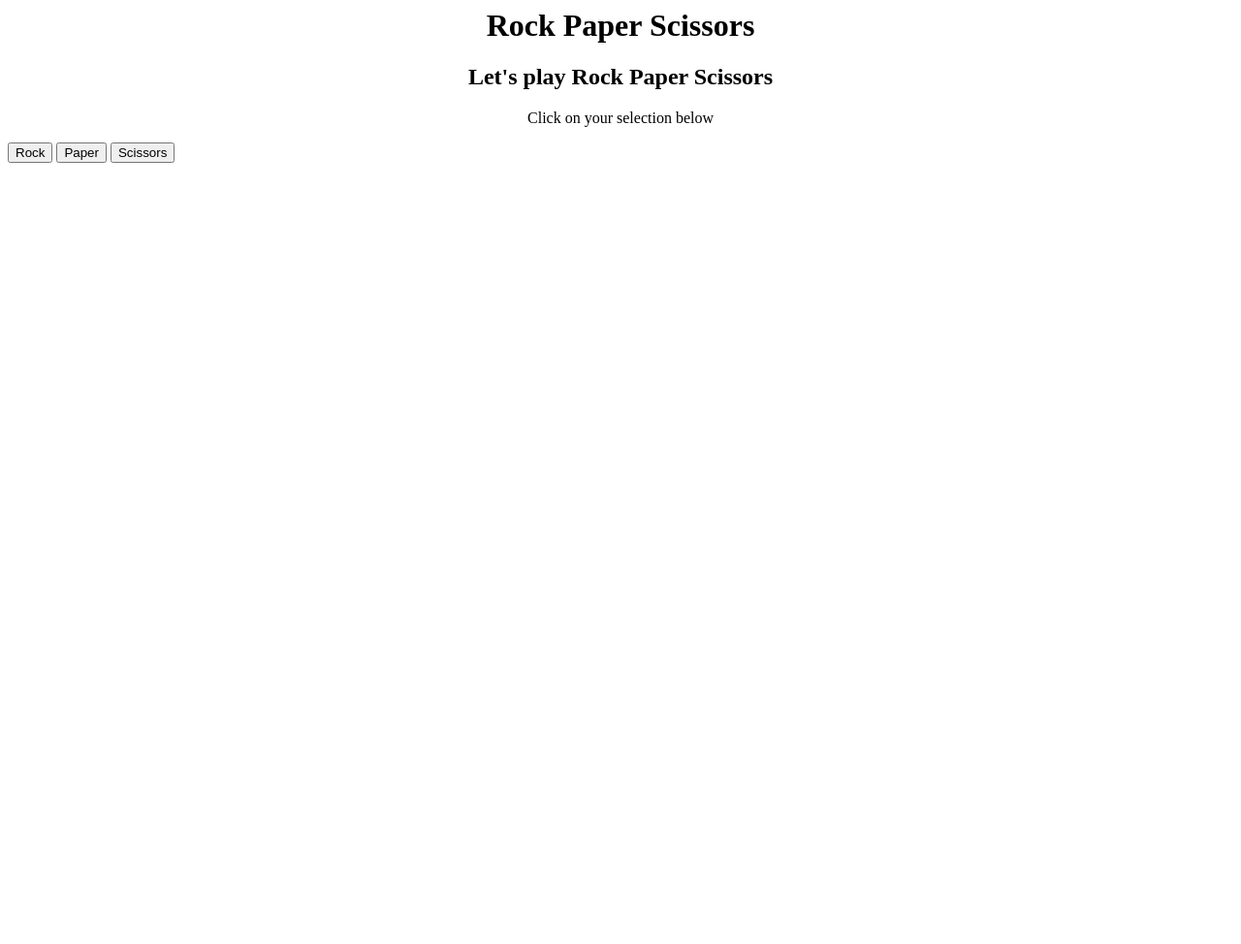
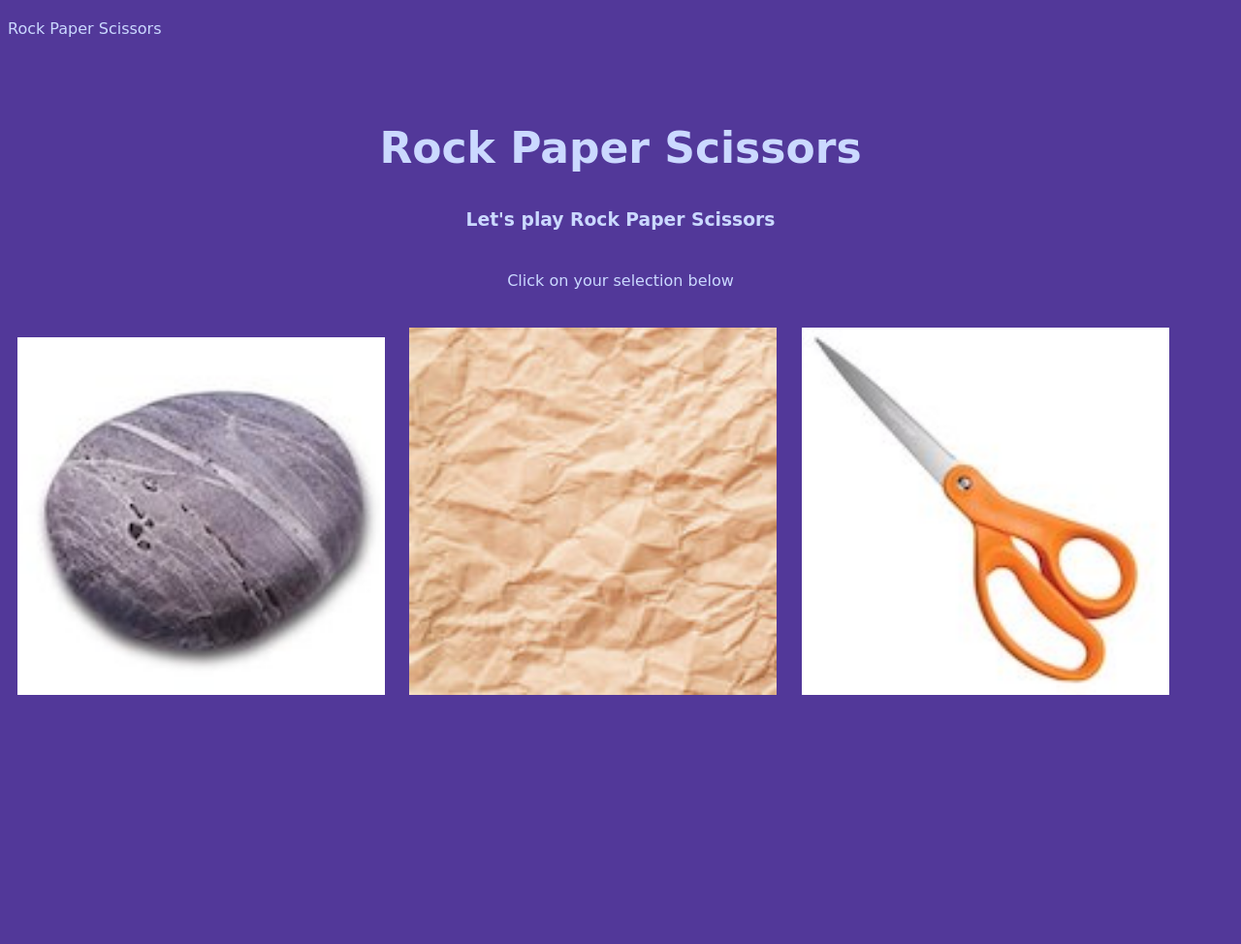
Before and after one commit to migobach/rpsGame_Coursework, a plain HTML site: page index.html in a window 1280 px wide. Shown: the whole page at 97% size. Before the commit the page ends 800 px from the top, so only its background shows below. Drawn offline with Linux system fonts and the light colour scheme; a web font is replaced by a local one.

Commit message:
add style

```diff
--- a/css/style.css
+++ b/css/style.css
@@ -1,6 +1,77 @@
+
+/*
+=================================================
+Custom Styles
+=================================================
+*/
+
+body {
+  background: #523899;
+  color: #CBD9FF;
+  font-family: 'Cabin Sketch', cursive;
+  font-sizez: 14px;
+  line-height: 44px;
+  font-weight: 400;
+}
+
+
+
+/*
+=================================================
+header
+=================================================
+*/
+
+.header {
+  width: 960px;
+  height: 50px;
+}
+
+/*
+=================================================
+Body
+=================================================
+*/
+
 .center {
   text-align: center;
 }
+}
+.title {
+  border-bottom: 5px solid #CC9868
+}
+
 .col-1-3 {
+  float: center;
+  width: 30%;
+  height: auto;
+  padding: 10px;
+}
+/* .col-1-3 img {
+  width: 50px;
+  height: auto;
+} */
+/* Clearfix (clear floats) */
+.images::after {
+  content: "";
+  clear: both;
+  display: table;
+}
 
+h1 {
+  font-size: 44px;
+  font-weight: strong;
 }
+h2 {
+  font-size: 33px;
+}
+
+/*
+=================================================
+Footer
+=================================================
+*/
+footer {
+  width: 960px;
+  height: 200px;
+}
--- a/index.html
+++ b/index.html
@@ -1,26 +1,38 @@
 <html>
   <head>
+    <meta charset="utf-8"
     <title>Rock Paper Scissors</title>
     <link rel="stylesheet" href="./css/style.css">
+    <link href="https://fonts.googleapis.com/css?family=Cabin+Sketch" rel="stylesheet">
   </head>
 
   <body>
-    <h1 class="center">Rock Paper Scissors</h1>
-    <h2 class="center">Let's play Rock Paper Scissors</h2>
-    <p class="center">Click on your selection below</p>
+      <div class="header"></div>
+        <h1 class="center title">Rock Paper Scissors</h1>
+        <h3 class="center">Let's play Rock Paper Scissors</h3>
+        <p class="center">Click on your selection below</p>
+      </div>
 
-    <button class="col-1-3" id="rockbtn">Rock</button>
-    <button class="col-1-3" id="paperbtn">Paper</button>
-    <button class="col-1-3" id="scissorsbtn">Scissors</button>
+      <section class="images">
+        <img src="assets/rock.jpg" class="col-1-3" id="rockbtn">
+          <!-- <h2>Rock</h2> -->
+        </img>
+        <img src="assets/paper.jpg" class="col-1-3" id="paperbtn">
+          <!-- <h2>Paper</h2> -->
+        </img>
+        <img src="assets/scissors.jpg" class="col-1-3" id="scissorsbtn">
+          <!-- <h2>Scissors</h2> -->
+        </img>
+      </section>
 
-    <h4 id="perresults"></h4>
+    <h4 class="center" id="perresults"></h4>
 
-    <h4 id="comresult"></h4>
+    <h4 class="center" id="comresult"></h4>
 
     <h2 class="center" id="winner"></h2>
 
 
-
+    <footer></footer>
 
     <script  src="./js/main.js"></script>
   </body>
```
Also changed, not shown: assets/paper.jpg (added), assets/rock.jpg (added), assets/scissors.jpg (added).
